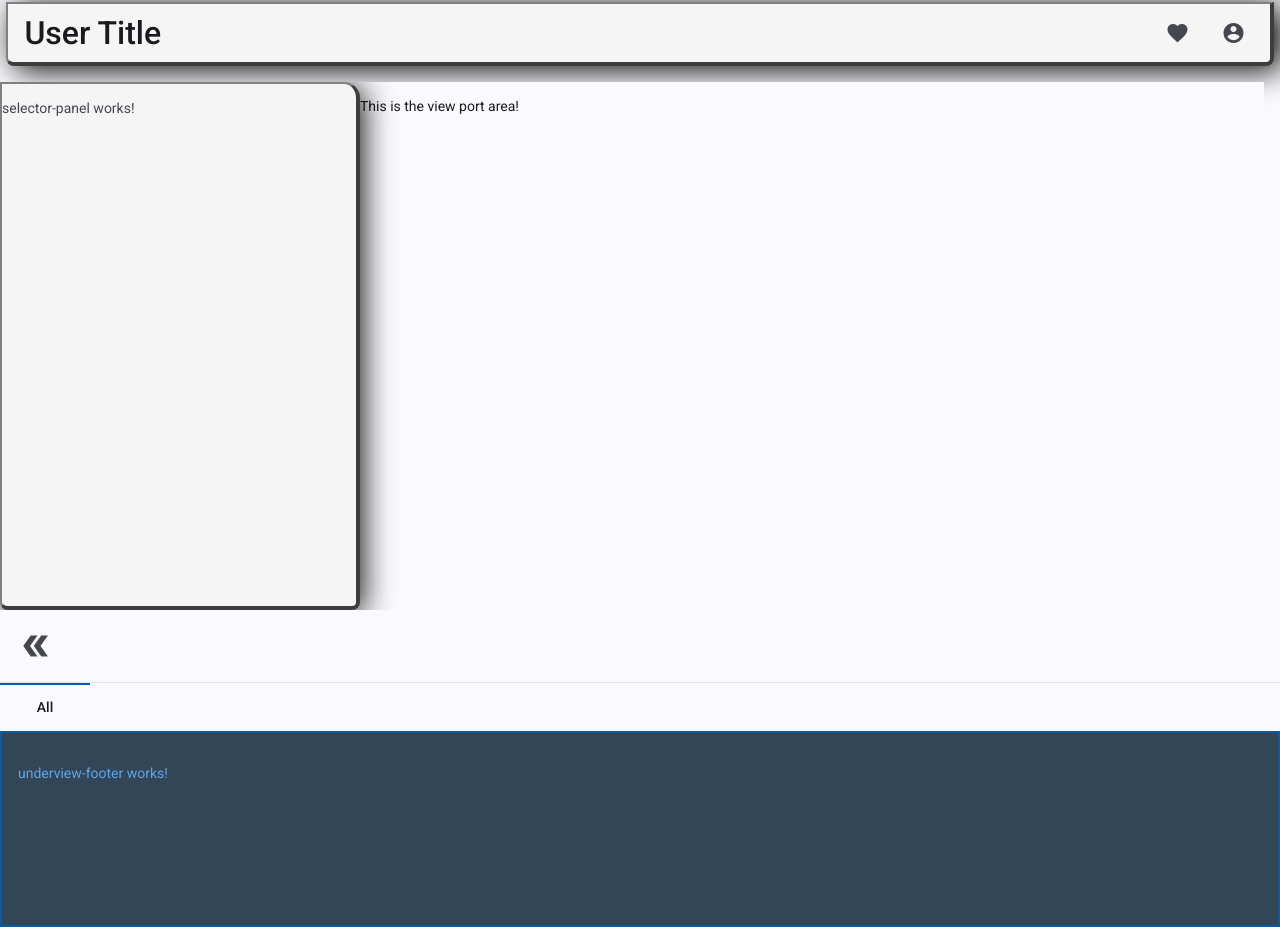
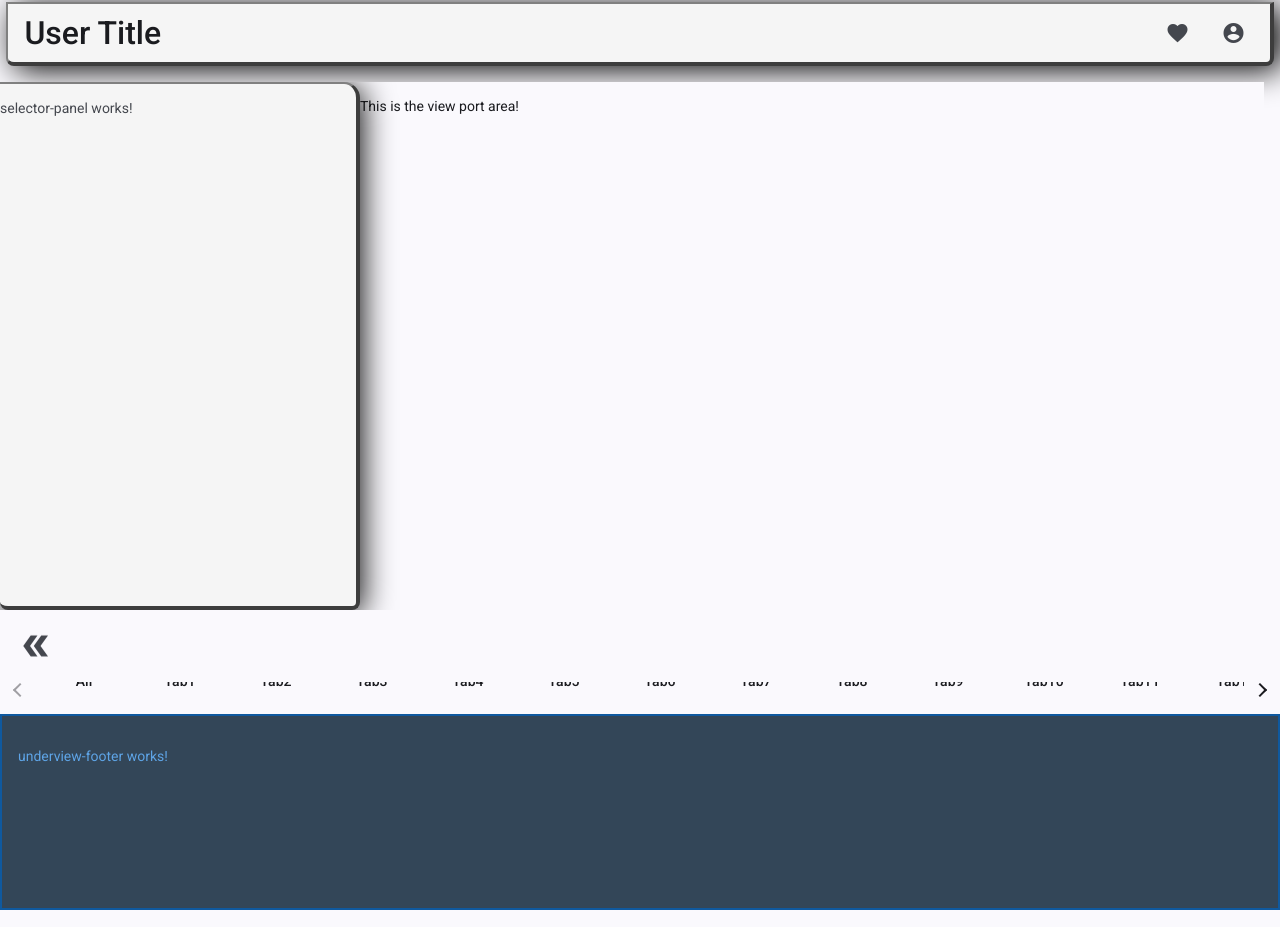
Before and after one commit to ClearTonic21/canopy-trails, an Angular app: page / in a window 1280 px wide. Built offline with nearby package versions, Linux system fonts and the light colour scheme.

Commit message:
tab panel drag and drop

```diff
--- a/src/app/components/tab-panel/tab-panel.html
+++ b/src/app/components/tab-panel/tab-panel.html
@@ -1,10 +1,34 @@
 <mat-tab-group
+  class="navigation-tab-group"
+  [(selectedIndex)]="selectedTabIndex"
+  (cdkDropListDropped)="drop($event)"
+  cdkDropListElementContainer=".mat-mdc-tab-labels"
   headerPosition="below"
+  cdkDropList
+  cdkScrollable
+  cdkDropListOrientation="horizontal"
   animationDuration="200ms"
   mat-stretch-tabs="false"
 >
-  <mat-tab label="All"></mat-tab>
   @for (tab of tabs; track $index) {
-    <mat-tab label="{{ tab.name }}"></mat-tab>
+    <mat-tab id="{{tab.name}}{{tab.index}}">
+      <ng-template mat-tab-label>
+        <div
+          class="navigation-tab"
+          cdkDrag
+          cdkDragBoundary=".navigation-tab-group"
+          cdkDragPreviewClass="navigation-tab-preview"
+          cdkDragRootElement=".mat-mdc-tab"
+        >
+          <div
+            class="navigation-tab-placeholder"
+            *cdkDragPlaceholder
+          >
+            {{ tab.name }}
+          </div>
+          {{ tab.name }}
+        </div>
+      </ng-template>
+    </mat-tab>
   }
 </mat-tab-group>
--- a/src/app/components/tab-panel/tab-panel.scss
+++ b/src/app/components/tab-panel/tab-panel.scss
@@ -0,0 +1,90 @@
+[role="tab"] {
+  max-height: 4vh;
+  min-height: 4vh;
+  overflow: hidden;
+}
+
+[role="tabList"] {
+  max-height: 4vh;
+  min-height: 4vh;
+}
+
+.navigation-tab-group {
+  max-height: 4vh;
+  min-height: 4vh;
+  overflow-x: auto;
+  overflow-y: hidden;
+}
+
+.navigation-tab {
+  min-height: 4vh;
+  max-height: 4vh;
+  min-width: 6vh;
+  overflow: hidden;
+  user-select: none;
+}
+
+.navigation-tab:last-child {
+  min-height: 4vh;
+  max-height: 4vh;
+  min-width: 6vh;
+  overflow: hidden;
+  border: none;
+}
+
+.navigation-tab-placeholder {
+  display: flex;
+  justify-content: center;
+  align-items: center;
+  min-height: 4vh;
+  max-height: 4vh;
+  min-width: 6vh;
+  overflow: hidden;
+  padding: 0;
+  margin: 0;
+  user-select: none;
+  cursor: grabbing;
+  color: gray;
+  background: #cccccc;
+  border: dotted 3px #999999;
+  transition: transform 250ms cubic-bezier(0, 0, 0.2, 1);
+}
+
+.cdk-drag-preview {
+  cursor: grabbing;
+  box-sizing: border-box;
+  min-height: 4vh;
+  max-height: 4vh;
+  min-width: 6vh;
+  overflow: hidden;
+  border-radius: 0.15rem;
+  box-shadow: 0 5px 5px -3px rgba(0, 0, 0, 0.2),
+              0 8px 10px 1px rgba(0, 0, 0, 0.14),
+              0 3px 14px 2px rgba(0, 0, 0, 0.12);
+}
+
+.mat-mdc-tab.navigation-tab-preview {
+  min-height: 4vh;
+  max-height: 4vh;
+  min-width: 6vh;
+  overflow: hidden;
+  outline: dashed 1px #cccccc;
+}
+
+navigation-tab-preview.cdk-drag-animating {
+  cursor: grabbing;
+  min-height: 4vh;
+  max-height: 4vh;
+  min-width: 6vh;
+  overflow: hidden;
+  transition: transform 250ms cubic-bezier(0, 0, 0.2, 1);
+}
+
+.navigation-tab-group.cdk-drop-list-dragging .example-box:not(.cdk-drag-placeholder) {
+  cursor: grabbing;
+  min-height: 4vh;
+  max-height: 4vh;
+  min-width: 6vh;
+  overflow: hidden;
+  transition: transform 250ms cubic-bezier(0, 0, 0.2, 1);
+}
--- a/src/app/components/tab-panel/tab-panel.ts
+++ b/src/app/components/tab-panel/tab-panel.ts
@@ -1,16 +1,122 @@
+import { CdkDragDrop, DragDropModule, moveItemInArray} from '@angular/cdk/drag-drop';
 import { Component, Input, signal } from '@angular/core';
 import { MatTabsModule } from '@angular/material/tabs';
 
 class Tab {
+  index: number = -1
   name: string = 'tabName'
 }
 
 @Component({
   selector: 'tab-panel',
-  imports: [MatTabsModule],
+  imports: [ MatTabsModule, DragDropModule ],
   templateUrl: './tab-panel.html',
   styleUrl: './tab-panel.scss'
 })
 export class TabPanel {
-  @Input() tabs: Tab[] = [];
+  @Input() tabs: Tab[] = [
+    {
+      index: 0,
+      name: 'All'
+    },
+    {
+      index: 1,
+      name: 'Tab1'
+    },
+    {
+      index: 2,
+      name: 'Tab2'
+    },
+    {
+      index: 3,
+      name: 'Tab3'
+    },
+    {
+      index: 4,
+      name: 'Tab4'
+    },
+    {
+      index: 5,
+      name: 'Tab5'
+    },
+    {
+      index: 6,
+      name: 'Tab6'
+    },
+    {
+      index: 7,
+      name: 'Tab7'
+    },
+    {
+      index: 8,
+      name: 'Tab8'
+    },
+    {
+      index: 9,
+      name: 'Tab9'
+    },
+    {
+      index: 10,
+      name: 'Tab10'
+    },
+    {
+      index: 11,
+      name: 'Tab11'
+    },
+    {
+      index: 12,
+      name: 'Tab12'
+    },
+    {
+      index: 13,
+      name: 'Tab13'
+    },
+    {
+      index: 14,
+      name: 'Tab14'
+    },
+    {
+      index: 15,
+      name: 'Tab15'
+    },
+    {
+      index: 16,
+      name: 'Tab16'
+    },
+    {
+      index: 17,
+      name: 'Tab17'
+    },
+    {
+      index: 18,
+      name: 'Tab18'
+    },
+    {
+      index: 19,
+      name: 'Tab19'
+    },
+    {
+      index: 20,
+      name: 'Tab20'
+    },
+    {
+      index: 21,
+      name: 'Tab21'
+    },
+    {
+      index: 22,
+      name: 'Tab22'
+    },
+    {
+      index: 23,
+      name: 'Tab23'
+    }
+  ];
+  @Input() selectedTabIndex = signal<number>(2);
+
+  drop(event: CdkDragDrop<string[]>) {
+    const prevActive = this.tabs[this.selectedTabIndex()];
+    moveItemInArray(this.tabs, event.previousIndex, event.currentIndex);
+    this.selectedTabIndex.set(this.tabs.indexOf(prevActive));
+  }
 }
--- a/src/app/components/view-port/view-port.scss
+++ b/src/app/components/view-port/view-port.scss
@@ -13,7 +13,6 @@
   border-bottom: solid 0.3rem rgb(61, 61, 61);
   border-right: solid 0.3rem rgb(61, 61, 61);
   border-top: solid 0.15rem gray;
-  border-left: solid 0.15rem gray;
   border-bottom-right-radius: 0.5rem;
   border-bottom-left-radius: 0.5rem;
   box-shadow: 0.1rem 0.25rem 2rem black;
```
